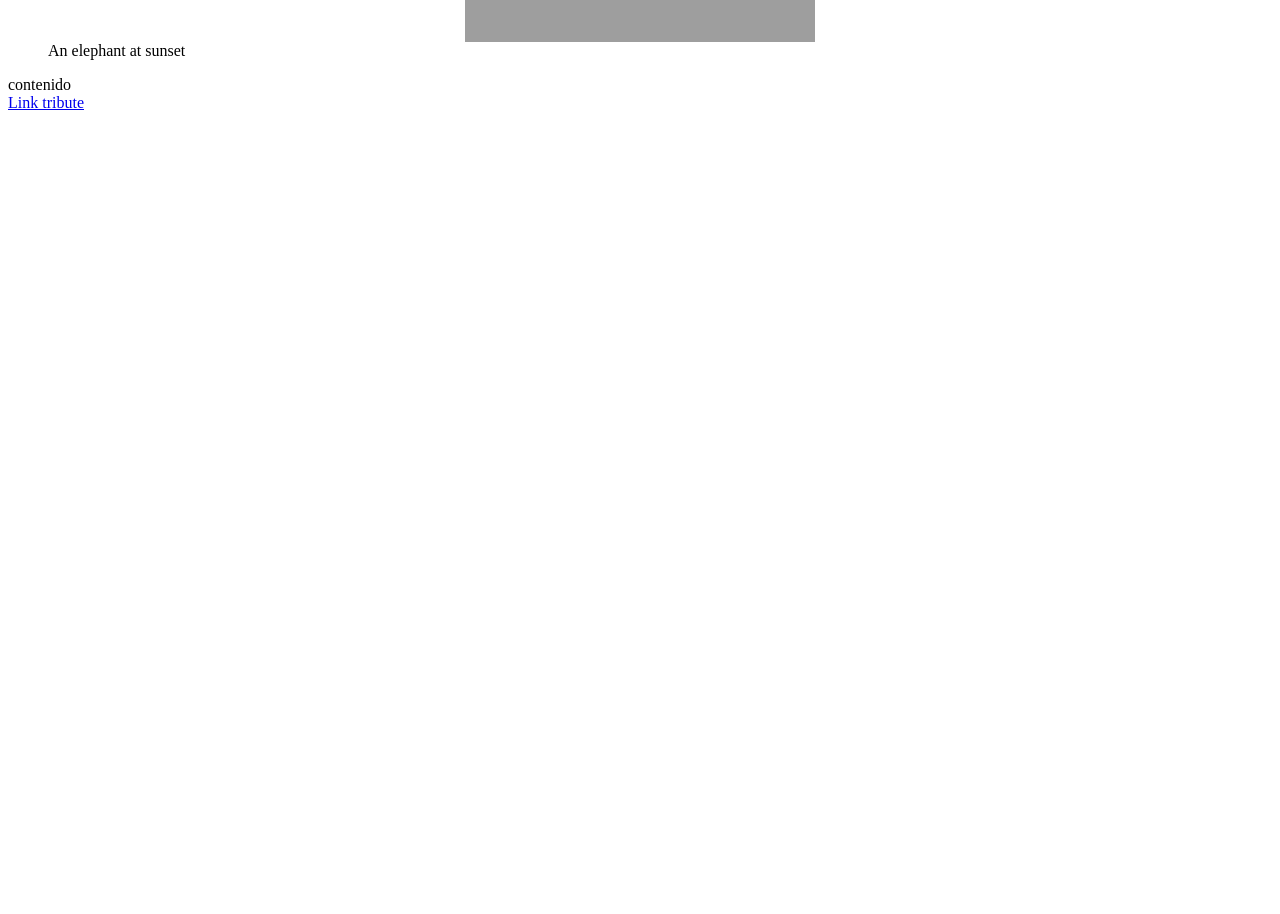
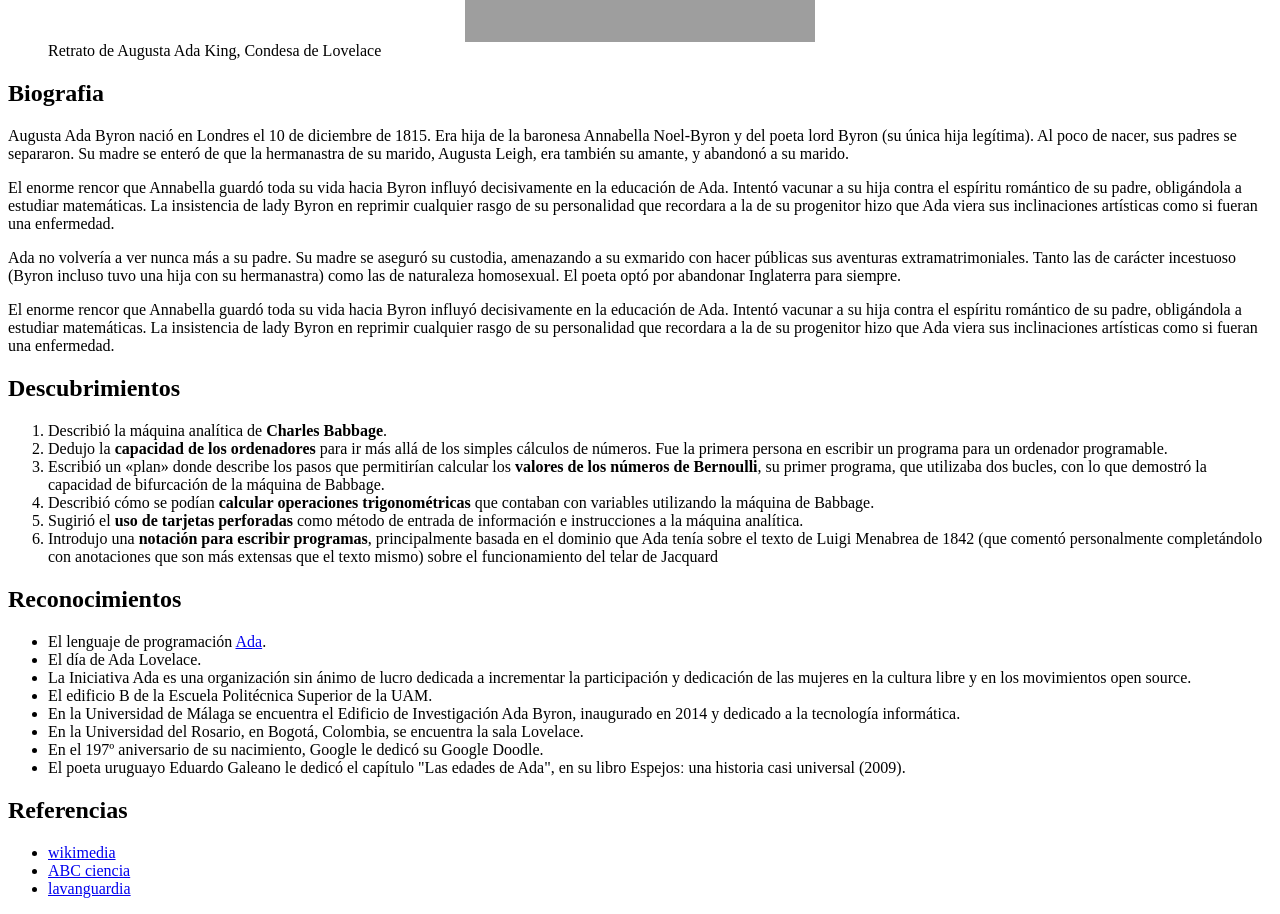
Before and after one commit to cruzito626/free-code-camp, a plain HTML site: page responsivewebdesign/tribute/index.html in a window 1280 px wide. Shown: the part 300-1214 px from the top of the page. Before the commit the page ends 800 px from the top, so only its background shows below. Drawn offline with Linux system fonts and the light colour scheme; grey boxes are pictures that could not be loaded.

Commit message:
page tribute for Ada Lovalace

```diff
--- a/responsivewebdesign/tribute/index.html
+++ b/responsivewebdesign/tribute/index.html
@@ -1,5 +1,5 @@
-<!DOCTYPE html>
-<html lang="en">
+  <!DOCTYPE html>
+<html lang="es">
 <head>
     <meta charset="UTF-8">
     <meta name="viewport" content="width=device-width, initial-scale=1.0">
@@ -8,21 +8,84 @@
     <title>Ada Lovelace</title>
 </head>
 <body>
-  <div id="main">
+  <main id="main">
     <header>
       <h1 id="title">Ada Lovelace</h1>
     </header>
 
     <figure id="img-div">
       <img src="https://upload.wikimedia.org/wikipedia/commons/8/87/Ada_Lovelace.jpg"
-      alt="Person portrayed: Ada Lovelace " id="image">
-      <figcaption id="img-caption">An elephant at sunset</figcaptiond="img-caption">
+      alt="Retrato de Augusta Ada King" id="image">
+      <figcaption id="img-caption">Retrato de Augusta Ada King, Condesa de Lovelace</figcaption>
     </figure>
     <div id="tribute-info">
-      contenido
+      <section>
+        <h2>Biografia</h2>
+        <p>
+          Augusta Ada Byron nació en Londres el 10 de diciembre de 1815. Era hija de la baronesa Annabella Noel-Byron
+          y del poeta lord Byron (su única hija legítima). Al poco de nacer, sus padres se separaron. Su madre se enteró
+          de que la hermanastra de su marido, Augusta Leigh, era también su amante, y abandonó a su marido.
+        </p>
+        <p>
+          El enorme rencor que Annabella guardó toda su vida hacia Byron influyó decisivamente en la educación de Ada.
+          Intentó vacunar a su hija contra el espíritu romántico de su padre, obligándola a estudiar matemáticas.
+          La insistencia de lady Byron en reprimir cualquier rasgo de su personalidad que recordara a la de su progenitor
+          hizo que Ada viera sus inclinaciones artísticas como si fueran una enfermedad.
+        </p>
+        <p>
+          Ada no volvería a ver nunca más a su padre. Su madre se aseguró su custodia, amenazando a su exmarido con
+          hacer públicas sus aventuras extramatrimoniales. Tanto las de carácter incestuoso (Byron incluso tuvo una
+          hija con su hermanastra) como las de naturaleza homosexual. El poeta optó por abandonar Inglaterra para siempre.
+        </p>
+        <p>
+          El enorme rencor que Annabella guardó toda su vida hacia Byron influyó decisivamente en la educación de Ada.
+          Intentó vacunar a su hija contra el espíritu romántico de su padre, obligándola a estudiar matemáticas. La
+          insistencia de lady Byron en reprimir cualquier rasgo de su personalidad que recordara a la de su progenitor
+          hizo que Ada viera sus inclinaciones artísticas como si fueran una enfermedad.
+        </p>
+      </section>
+
+      <section>
+        <h2>Descubrimientos</h2>
+        <ol>
+          <li>Describió la máquina analítica de <strong>Charles Babbage</strong>.</li>
+          <li>Dedujo la <strong>capacidad de los ordenadores</strong> para ir más allá de los simples cálculos de números. Fue la primera persona en escribir un programa para un ordenador programable.</li>
+          <li>Escribió un «plan» donde describe los pasos que permitirían calcular los <strong>valores de los números de Bernoulli</strong>, su primer programa, que utilizaba dos bucles, con lo que demostró la capacidad de bifurcación de la máquina de Babbage.</li>
+          <li>Describió cómo se podían <strong>calcular operaciones trigonométricas</strong> que contaban con variables utilizando la máquina de Babbage.</li>
+          <li>Sugirió el <strong>uso de tarjetas perforadas</strong> como método de entrada de información e instrucciones a la máquina analítica.</li>
+          <li>Introdujo una <strong>notación para escribir programas</strong>, principalmente basada en el dominio que Ada tenía sobre el texto de Luigi Menabrea de 1842 (que comentó personalmente completándolo con anotaciones que son más extensas que el texto mismo) sobre el funcionamiento del telar de Jacquard</li>
+        </ol>
+      </section>
+      <section>
+        <h2>Reconocimientos</h2>
+        <ul>
+          <li>El lenguaje de programación <a href="https://es.wikipedia.org/wiki/Ada_(lenguaje_de_programaci%C3%B3n)" target="_blank">Ada</a>.</li>
+          <li>El día de Ada Lovelace.</li>
+          <li>La Iniciativa Ada es una organización sin ánimo de lucro dedicada a incrementar la participación y dedicación de las mujeres en la cultura libre y en los movimientos open source.</li>
+          <li>El edificio B de la Escuela Politécnica Superior de la UAM.</li>
+          <li>En la Universidad de Málaga se encuentra el Edificio de Investigación Ada Byron, inaugurado en 2014 y dedicado a la tecnología informática.</li>
+          <li>En la Universidad del Rosario, en Bogotá, Colombia, se encuentra la sala Lovelace.</li>
+          <li>En el 197º aniversario de su nacimiento, Google le dedicó su Google Doodle.</li>
+          <li>El poeta uruguayo Eduardo Galeano le dedicó el capítulo "Las edades de Ada", en su libro Espejosː una historia casi universal (2009).</li>
+        </ul>
+      </section>
     </div>
-    <a href="https://es.wikipedia.org/wiki/Ada_Lovelace" id="tribute-link" target="_blank">Link tribute</a>
-  </div>
+    <footer>
+      <h2>Referencias</h2>
+      <ul>
+        <li>
+          <a href="https://es.wikipedia.org/wiki/Ada_Lovelace" id="tribute-link" target="_blank">wikimedia</a></li>
+        <li>
+          <a href="https://www.abc.es/ciencia/abci-lovelace-legado-201212100000_noticia.html"  target="_blank">ABC ciencia</a>
+        </li>
+        <li>
+          <a href="https://www.lavanguardia.com/historiayvida/historia-contemporanea/20190627/47312240871/ada-lovelace-la-primera-programadora.html" target="_blank">lavanguardia</a>
+        </li>
+      </ul>
+
+
+    </footer>
+  </main>
   <script src="https://cdn.freecodecamp.org/testable-projects-fcc/v1/bundle.js"></script>
 </body>
 </html>
```
